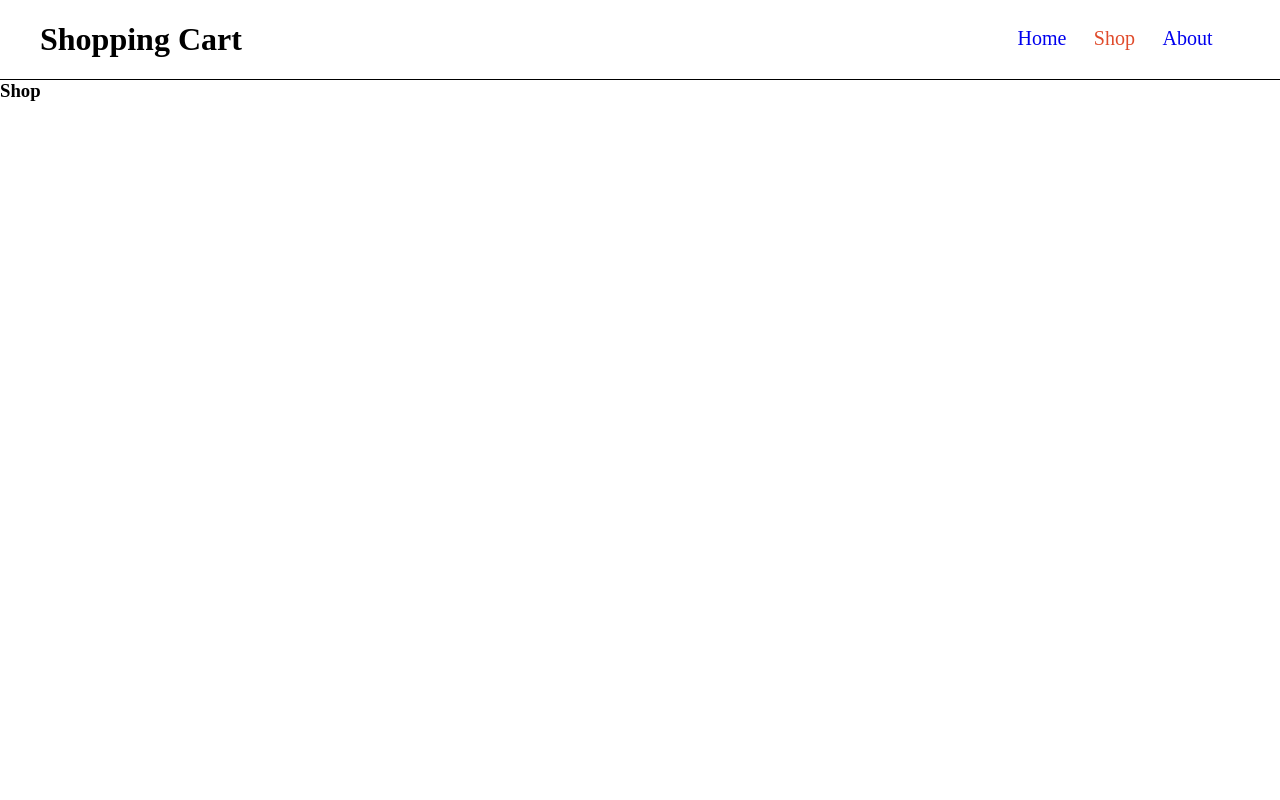
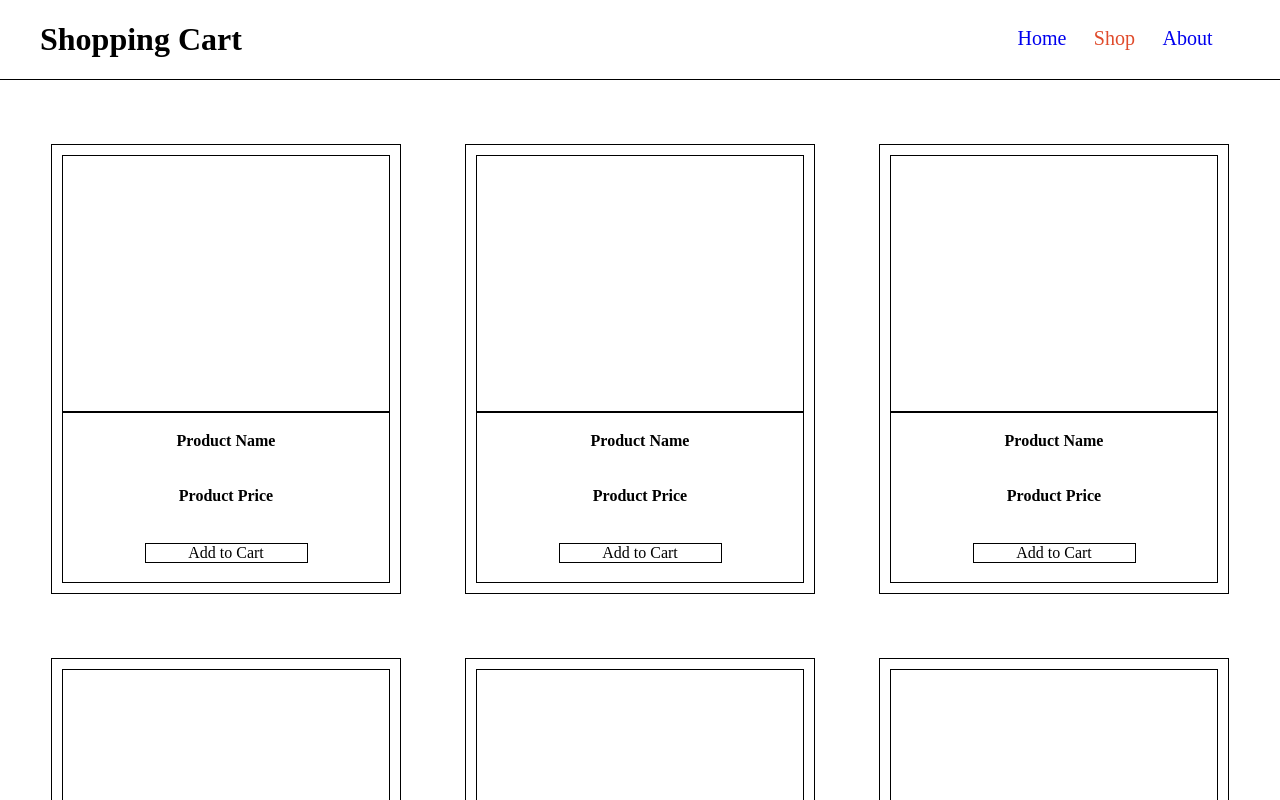
Before and after one commit to markymelnik/shopping-cart, a React (Vite) app: page /shop in a window 1280 px wide. Shown: the top 800 px of the page. Built offline with nearby package versions, Linux system fonts and the light colour scheme.

Commit message:
created product page layout

```diff
--- /dev/null
+++ b/src/components/Card.jsx
@@ -0,0 +1,56 @@
+import styled from 'styled-components';
+
+const Card = () => {
+
+  return (
+    <CardContainer>
+      <CardImage>
+        <></>
+      </CardImage>
+      <CardInfo>
+        <h4>Product Name</h4>
+        <h4>Product Price</h4>
+        <CardButton>Add to Cart</CardButton>
+      </CardInfo>
+    </CardContainer>
+  )
+}
+
+const CardContainer = styled.div`
+  display: flex;
+  flex-direction: column;
+  align-items: center;
+  height: 450px;
+  width: 350px;
+  border: 1px solid black;
+  padding: 10px;
+`
+
+const CardImage = styled.div`
+  border: 1px solid black;
+  height: 60%;
+  width: 100%;
+
+`
+
+const CardInfo = styled.div`
+  display: flex;
+  flex-direction: column;
+  justify-content: space-around;
+  align-items: center;
+  border: 1px solid black;
+  height: 40%;
+  width: 100%;
+`
+
+const CardButton = styled.div`
+  border: 1px solid black;
+  text-align: center;
+  width: 50%;
+
+  &:hover {
+    cursor: pointer;
+    background-color: lightgrey;
+  }
+`
+export default Card;
--- a/src/components/Shop.jsx
+++ b/src/components/Shop.jsx
@@ -1,7 +1,41 @@
+import React, { useState } from 'react';
 import styled from 'styled-components';
+import Card from './Card';
 
 const Shop = () => {
-  return <h3>Shop</h3>;
+
+  const [itemCount, setItemCount] = useState(10);
+
+  const displayItems = () => {
+    const items = [];
+
+    for (let i = 0; i < itemCount; i++) {
+      items.push(<Card key={i} />);
+    }
+
+    return items;
+  }
+
+  return (
+    <ShopWrapper>
+      <ShopGrid>
+        {displayItems()}
+      </ShopGrid>
+    </ShopWrapper>
+  )
 };
 
+const ShopWrapper = styled.div`
+  display: flex;
+  justify-content: center;
+  width: 100%;
+
+`
+const ShopGrid = styled.div`
+  display: grid;
+  grid-template-columns: repeat(3, 1fr);
+  gap: 4em;
+  margin: 4em 0;
+`
+
 export default Shop;
```
